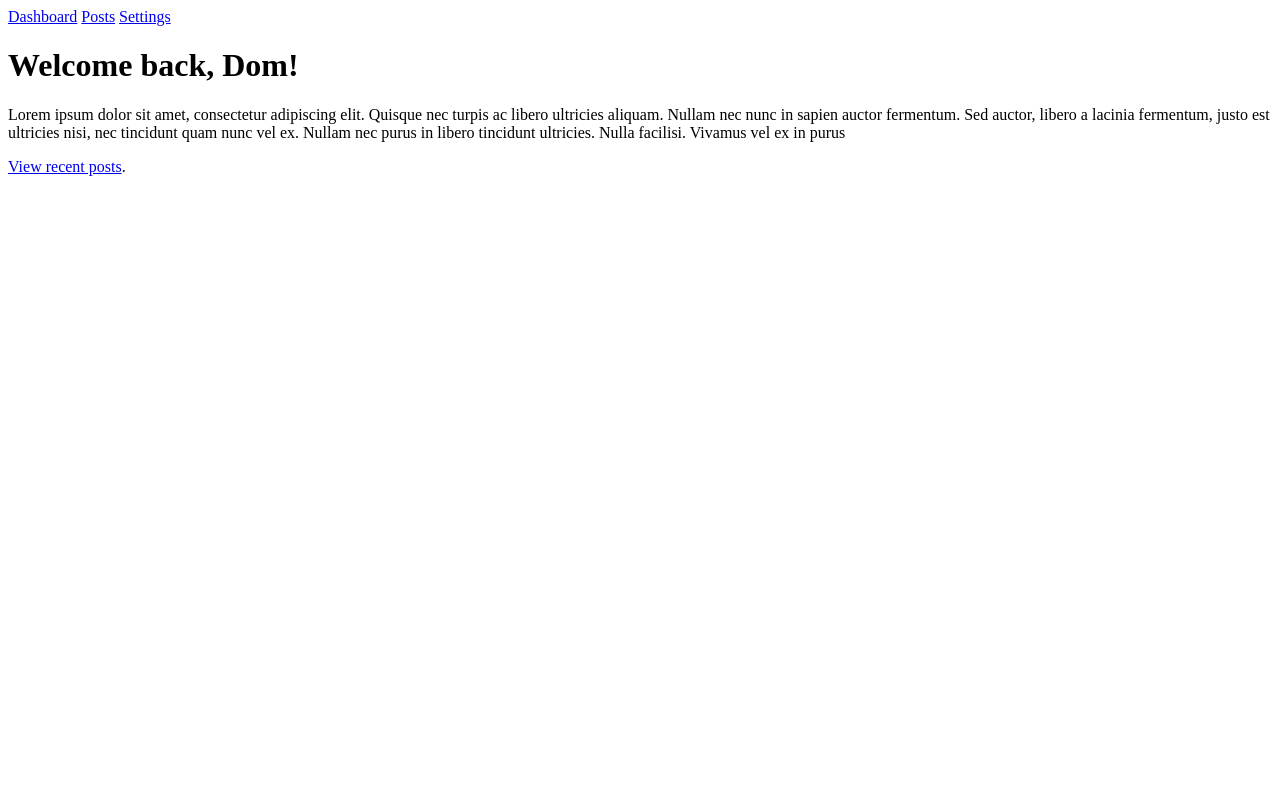
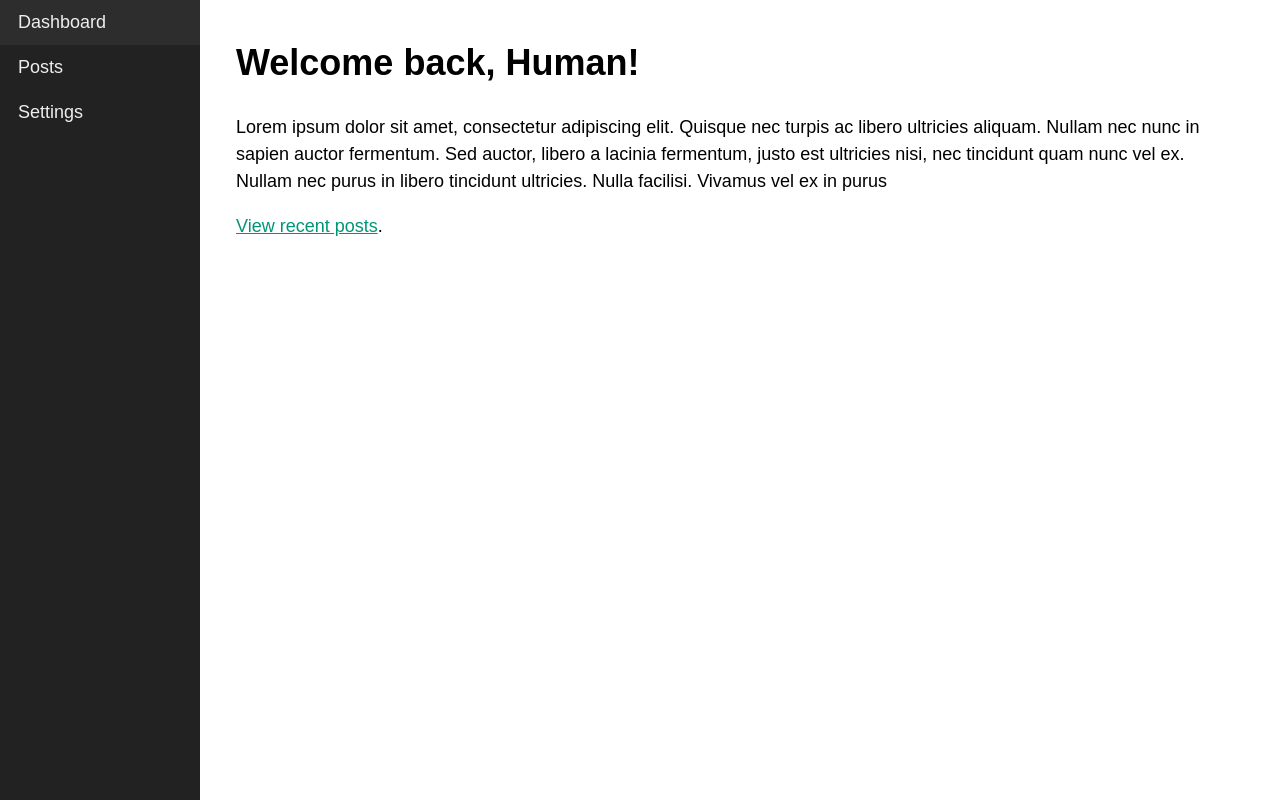
Before and after one commit to alex-kunev/spa-vanilla-js, a website with bundled scripts: page frontend/index.html in a window 1280 px wide. Built offline with nearby package versions, Linux system fonts and the light colour scheme.

Commit message:
made changes

```diff
--- a/frontend/index.html
+++ b/frontend/index.html
@@ -4,6 +4,7 @@
     <meta charset="UTF-8">
     <meta name="viewport" content="width=device-width, initial-scale=1.0">
     <title>English Lessons</title>
+    <link rel="stylesheet" href="/static/css/index.css">
 </head>
 <body>
     <nav class="nav">
--- a/frontend/static/js/views/Dashboard.js
+++ b/frontend/static/js/views/Dashboard.js
@@ -8,7 +8,7 @@ export default class extends AbstractView {
 
     async getHtml() {
         return `
-            <h1>Welcome back, Dom!</h1>
+            <h1>Welcome back, Human!</h1>
             <p>
                 Lorem ipsum dolor sit amet, consectetur adipiscing elit.
                 Quisque nec turpis ac libero ultricies aliquam.
```
